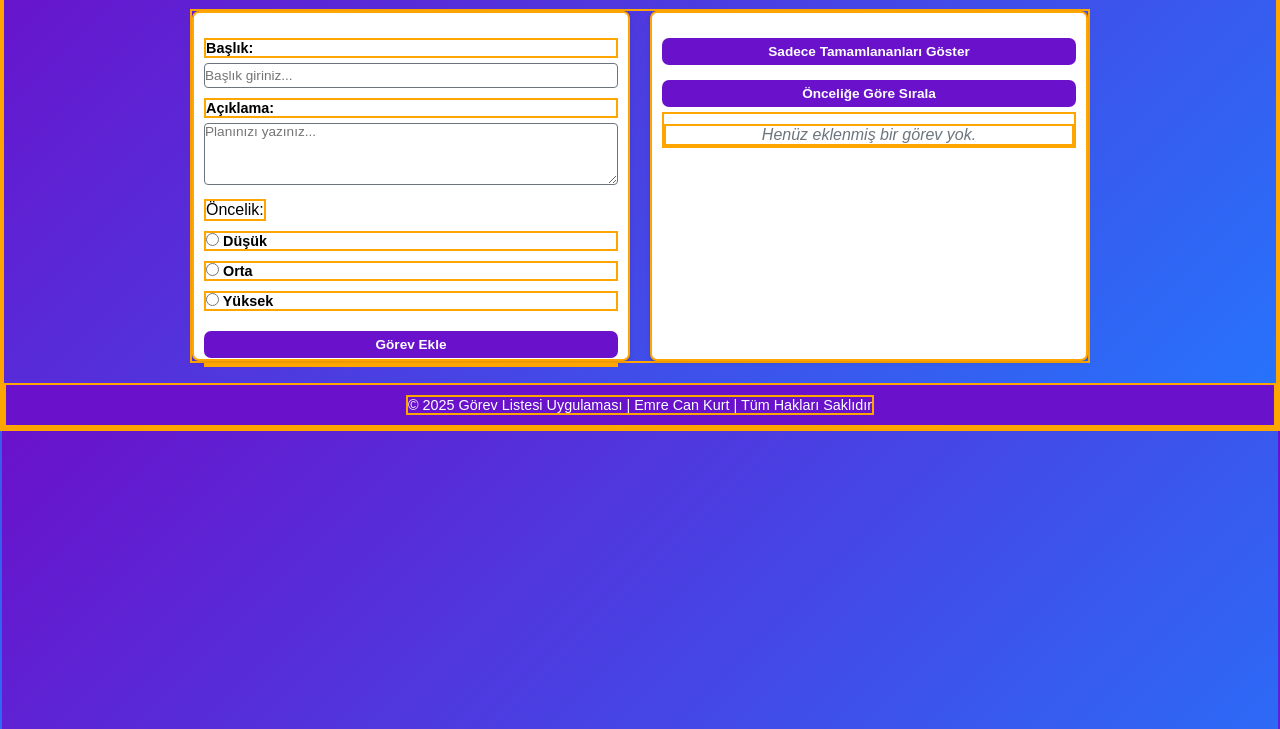
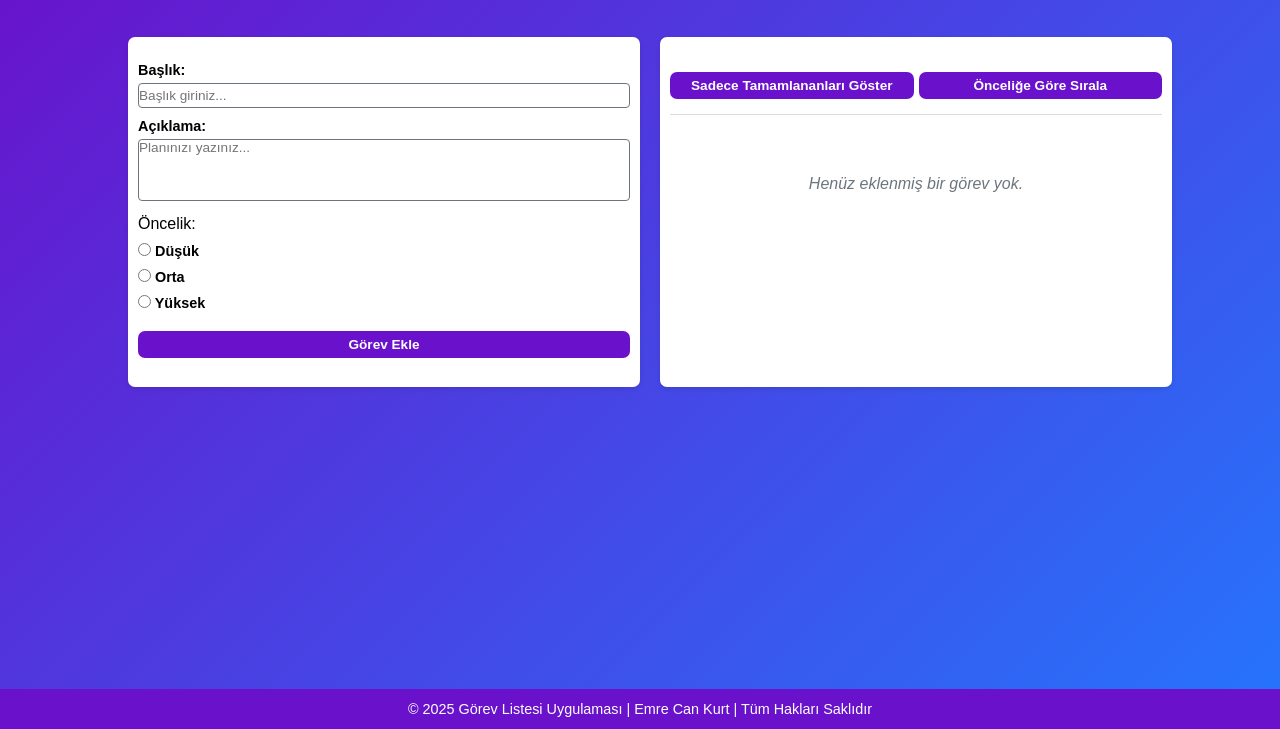
Before and after one commit to kurtemrecan/insiderbootcamp, a plain HTML site: page project2-todo/index.html in a window 1280 px wide. Shown: the part 71-800 px from the top of the page. Drawn offline with Linux system fonts and the light colour scheme.

Commit message:
fixed l-c position and main

```diff
--- a/project2-todo/index.html
+++ b/project2-todo/index.html
@@ -12,6 +12,7 @@
     </header>
 
     <main>
+      <div class="container">
         <!-- görev ekleme -->
         <form id="gorevForm" class="form-container">
           <label for="baslik">Başlık:</label>
@@ -52,9 +53,15 @@
 
         <!-- listeleme -->
         <div class="liste-container">
-        <button id="tamamlananlariGoster">Sadece Tamamlananları Göster</button>
+          <div class="btn-container">
+            <button id="tamamlananlariGoster">
+              Sadece Tamamlananları Göster
+            </button>
             <button id="onceligeGoreSirala">Önceliğe Göre Sırala</button>
+          </div>
+
           <ul id="gorevListesi"></ul>
+        </div>
       </div>
     </main>
 
--- a/project2-todo/style.css
+++ b/project2-todo/style.css
@@ -7,7 +7,7 @@
   padding: 0;
   box-sizing: border-box;
   font-family: 'Poppins', sans-serif;
-  border: 2px solid orange;
+  transition: all 2s ease-in-out;
 }
 
 body {
@@ -15,6 +15,8 @@ body {
   display: flex;
   flex-direction: column;
   align-items: center;
+  height: 100vh;
+  justify-content: space-between;
 }
 
 h1 {
@@ -25,25 +27,37 @@ h1 {
 
 main {
   display: flex;
+  justify-content: center;
+  height: 100%;
+  width: 100%;
+}
+.container {
+  display: flex;
   gap: 20px;
-  width: 90%;
-  max-width: 900px;
-  margin-top: 20px;
-  margin-bottom: 20px;
+  padding-top: 60px;
+  min-width: 1024px;
 }
-
 .form-container,
 .liste-container {
   flex: 1;
   background: white;
-  max-height: 350px;
   padding: 15px 10px 20px 10px;
   border-radius: 7px;
   box-shadow: 0 2px 5px rgba(0, 0, 0, 0.1);
+  min-width: 50%;
+}
+
+.form-container {
+  max-height: 350px;
 }
 
 .liste-container {
   overflow-y: auto;
+  min-height: 350px;
+  display: flex;
+  flex-direction: column;
+  max-height: calc(100vh - 190px);
+  height: max-content;
 }
 
 label {
@@ -60,6 +74,7 @@ textarea {
   border: 1px solid var(--secondary-color);
   border-radius: 4px;
   font-size: 0.85rem;
+  resize: none;
 }
 #baslik {
   height: 25px;
@@ -106,10 +121,22 @@ button {
 button:hover {
   background: darkblue;
 }
+.btn-container {
+  position: sticky;
+  top: 0;
+  gap: 5px;
+  padding: 10px 0;
+  display: flex;
+  justify-content: space-between;
+  z-index: 10;
+  background: white;
+  border-bottom: 1px solid #ddd;
+}
 
 #gorevListesi {
   list-style: none;
   padding: 0;
+  margin-top: 50px;
 }
 
 .bos-liste-mesaji {
```
Lines whose indentation alone changed are shown as unchanged.
